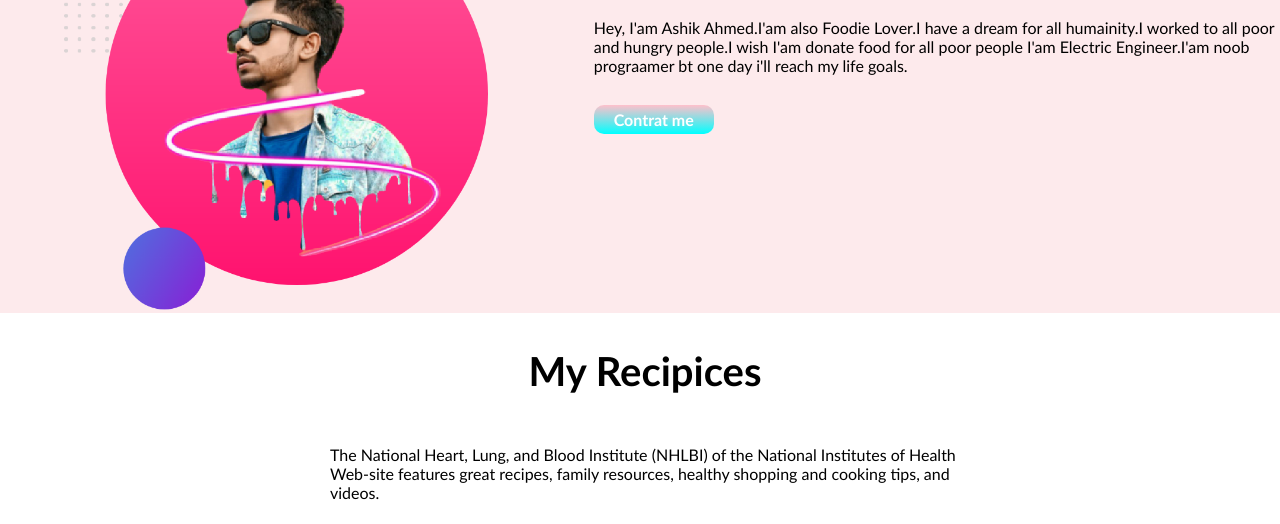
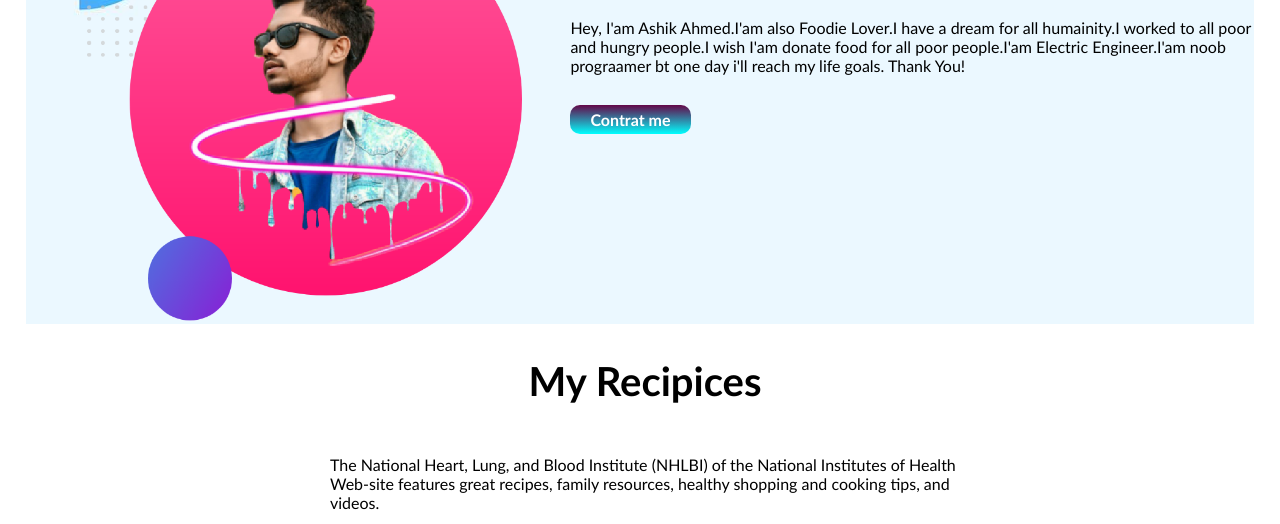
Before and after one commit to Xaraf-Ash/Hungry-Food-Network, a plain HTML site: page index.html in a window 1280 px wide. Shown: the part 731-1255 px from the top of the page. Drawn offline with Linux system fonts and the light colour scheme.

Commit message:
all setup added

```diff
--- a/index.html
+++ b/index.html
@@ -25,11 +25,11 @@
 
         </div>
     </section>
-    <section class=" top banner bufet-container">
+    <section class=" top-banner">
         <div class="foodie"><img src="images/male/my-bg2.png"  alt=""></div>
         <div>
             <h1 class="font">About Me</h1>
-            <p> Hey, I'am Ashik Ahmed.I'am also Foodie Lover.I have a dream for all humainity.I worked to all poor and hungry people.I wish I'am donate food for all poor people I'am Electric Engineer.I'am noob prograamer bt one day i'll reach my life goals.</p><br>
+            <p> Hey, I'am Ashik Ahmed.I'am also Foodie Lover.I have a dream for all humainity.I worked to all poor and hungry people.I wish I'am donate food for all poor people.I'am Electric Engineer.I'am noob prograamer bt one day i'll reach my life goals. Thank You!</p><br>
             <a class="linkbutton" target="_blank" href="https://www.facebook.com/as.hik.35912672">Contrat me</a>
         </div>
 
--- a/style.css
+++ b/style.css
@@ -28,14 +28,16 @@ h1{
     color: white;
     box-shadow: steelblue;
 }
-.bufet-container{
-    background-image: url(images/shapes/Frame\ 58.jpg);
+.top-banner{
+    background-image: url(images/shapes/211245402_877285416477038_8293935689012548310_n.jpg);
     display: flex;
+    margin: 2%;
 
+    background-repeat: no-repeat;
 
 }
 .foodie img{
-    width: 80%;
+    width: 90%;
 
 }
 .foodie{
@@ -47,7 +49,7 @@ h1{
 
 .linkbutton{
     text-decoration: none;
-    background-image: linear-gradient(pink,cyan);
+    background-image: linear-gradient(rgb(100, 7, 72),cyan);
     font-weight: 700;
     padding: 05px 20px;
     border-radius: 10px;
```
Also changed, not shown: images/shapes/211245402_877285416477038_8293935689012548310_n.jpg (added).
